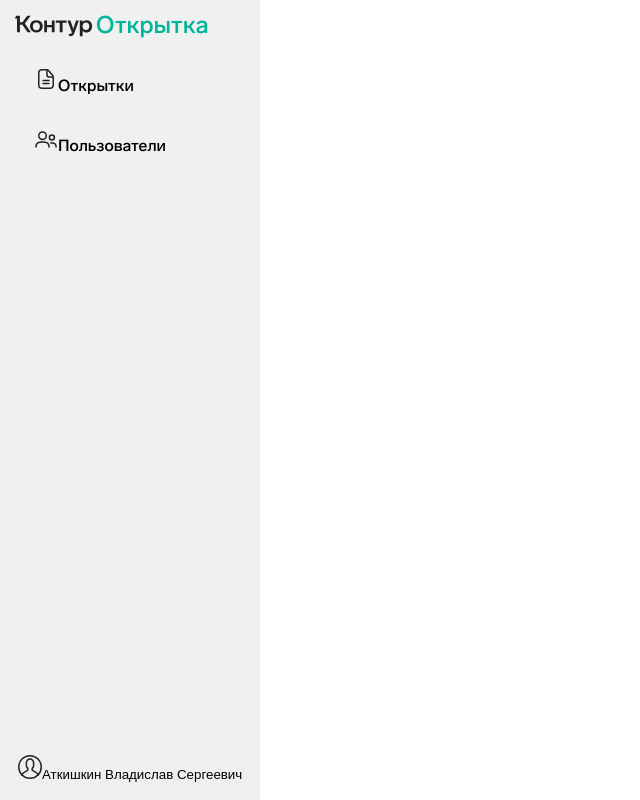
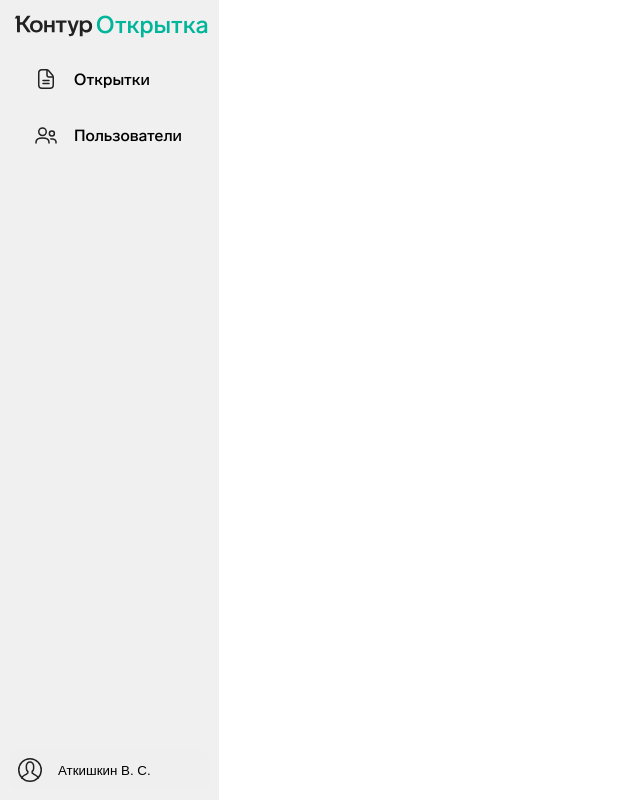
Before and after one commit to AtkishkinVlad/FrontendHackthon2022, a Next.js app: page /onboarding in a window 1280 px wide. Shown: the whole page, without its empty margins (0-640 px from the left). Built offline with nearby package versions, Linux system fonts and the light colour scheme.

Commit message:
Fix Aside style

```diff
--- a/components/Aside/AsideContainer/AsideContainer.module.css
+++ b/components/Aside/AsideContainer/AsideContainer.module.css
@@ -23,6 +23,13 @@
     padding: 8px;
     transition: .15s ease-in;
     border-radius: 8px;
+    display: flex;
+    align-items: center;
+    justify-content: flex-start;
+}
+
+.AsideContainer__profile img {
+    margin-right: 16px;
 }
 
 .AsideContainer__logo {
--- a/components/Aside/AsideContainer/AsideContainer.tsx
+++ b/components/Aside/AsideContainer/AsideContainer.tsx
@@ -10,9 +10,17 @@ type IAsideContainer = {
   userName: string;
 };
 
+const formatName = (userName: string) => {
+  console.log(userName)
+  const nameArr = userName.split(' ');
+  return `${nameArr[0]} ${nameArr[1][0]}. ${nameArr[2][0]}.`
+}
+
 export const AsideContainer = ({ links, userName }: IAsideContainer) => {
   const [opened, setOpened] = React.useState(false);
   const [panel, setPanel] = React.useState(false);
+
+  const formatedName = formatName(userName)
 
   function renderModal() {
     return (
@@ -57,7 +65,7 @@ export const AsideContainer = ({ links, userName }: IAsideContainer) => {
       </div>
       <button className={style.AsideContainer__profile} onClick={open}>
         <Image width={24} height={24} src="/Profile.svg" alt="Изображение профиля" />
-        {userName}
+        {formatedName}
       </button>
     </aside>
   );
--- a/components/Aside/AsideItem/AsideItem.module.css
+++ b/components/Aside/AsideItem/AsideItem.module.css
@@ -4,6 +4,13 @@
     padding: 8px;
     border-radius: 8px;
     transition: .15s ease-in;
+    display: flex;
+    justify-content: flex-start;
+    align-items: center;
+}
+
+.AsideItem img {
+    margin-right: 16px;
 }
 
 .AsideItem:hover {
```
